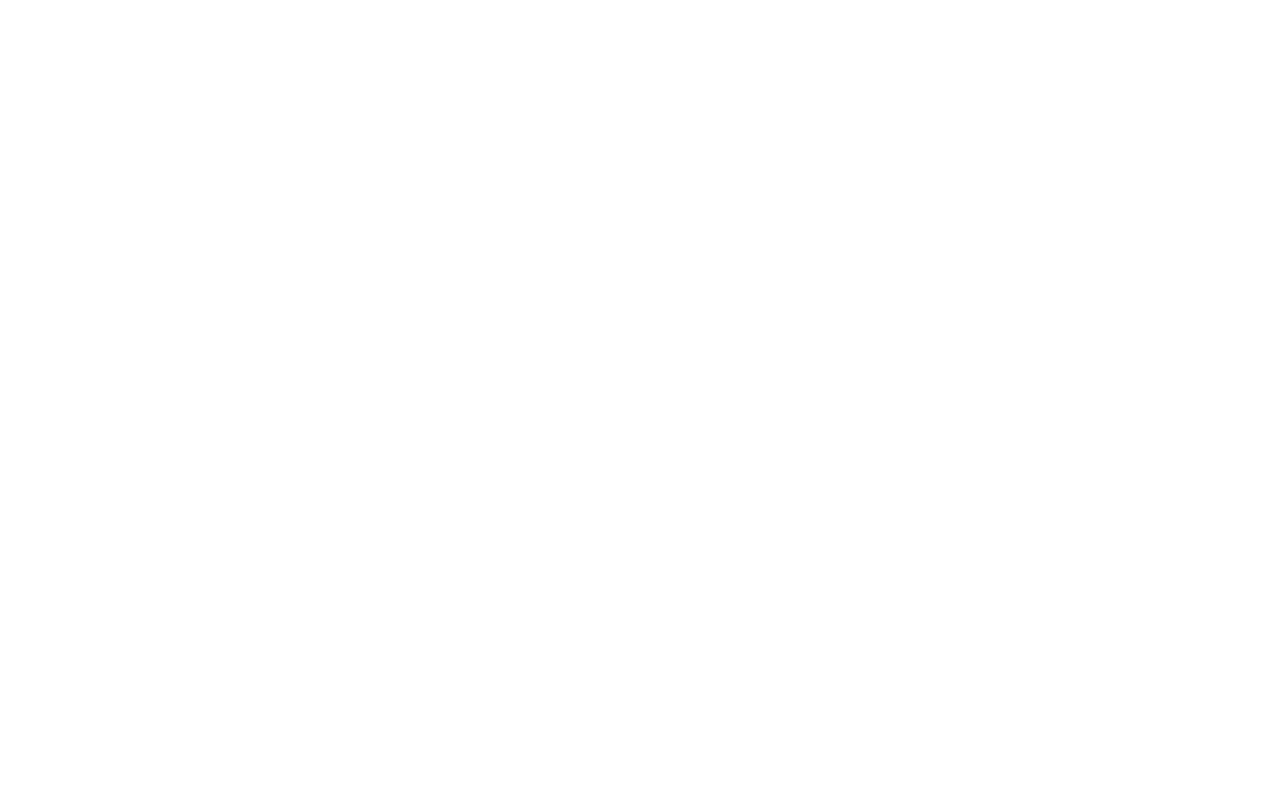
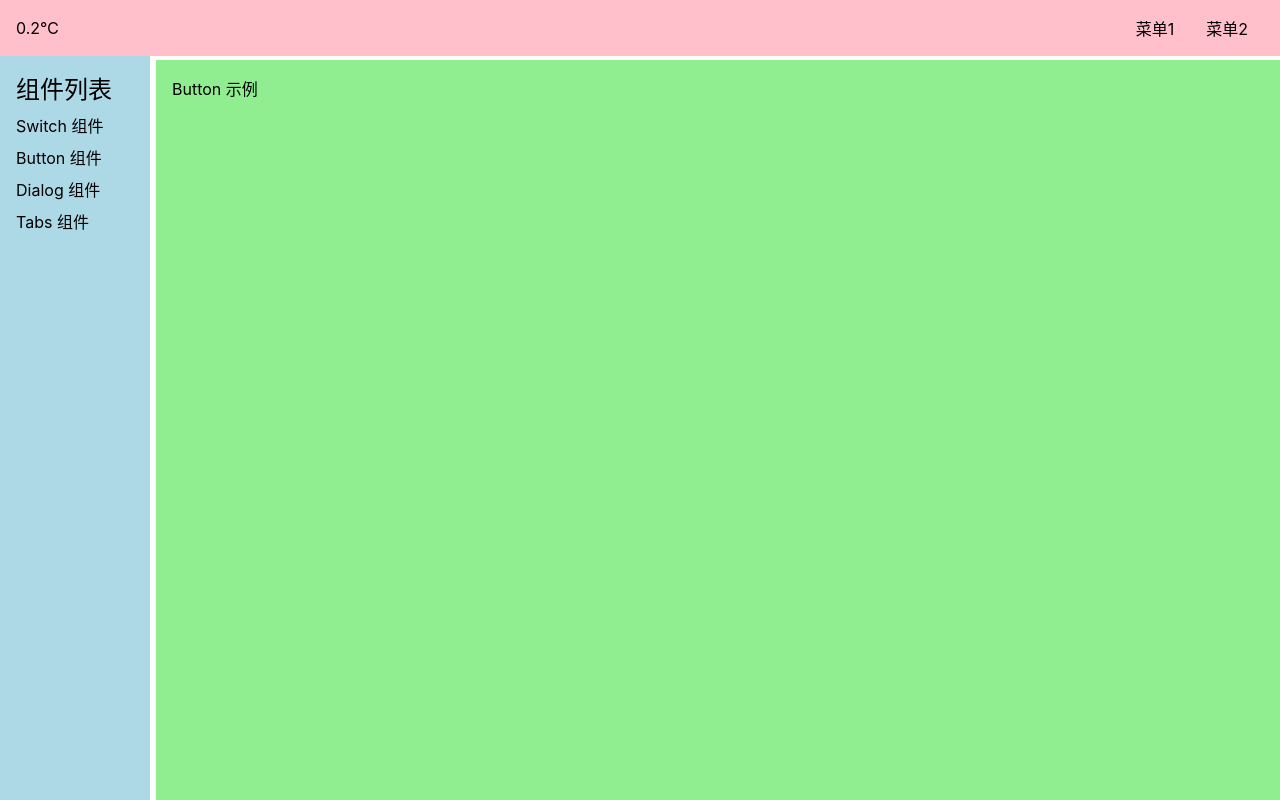
Before and after one commit to king-open/HeartUI, a Vue app: page /#/doc/button in a window 1280 px wide. Before the commit this address had no page. Built offline with nearby package versions, Linux system fonts and the light colour scheme.

Commit message:
基本完成官网框架

```diff
--- /dev/null
+++ b/src/components/ButtonDemo.vue
@@ -0,0 +1,15 @@
+<template>
+  <div>
+    Button 示例
+  </div>
+</template>
+
+<script>
+  export default {
+
+  }
+</script>
+
+<style lang="scss" scoped>
+
+</style>
--- /dev/null
+++ b/src/components/DialogDemo.vue
@@ -0,0 +1,15 @@
+<template>
+  <div>
+    Dialog 示例
+  </div>
+</template>
+
+<script>
+  export default {
+
+  }
+</script>
+
+<style lang="scss" scoped>
+
+</style>
--- /dev/null
+++ b/src/components/DocDemo.vue
@@ -0,0 +1,15 @@
+<template>
+  <div>
+    Doc 默认页面
+  </div>
+</template>
+
+<script>
+  export default {
+
+  }
+</script>
+
+<style lang="scss" scoped>
+
+</style>
--- /dev/null
+++ b/src/components/TabsDemo.vue
@@ -0,0 +1,15 @@
+<template>
+  <div>
+    Tabs 示例
+  </div>
+</template>
+
+<script>
+  export default {
+
+  }
+</script>
+
+<style lang="scss" scoped>
+
+</style>
```
Also changed, not shown: src/router.ts (+11 -1 lines).
